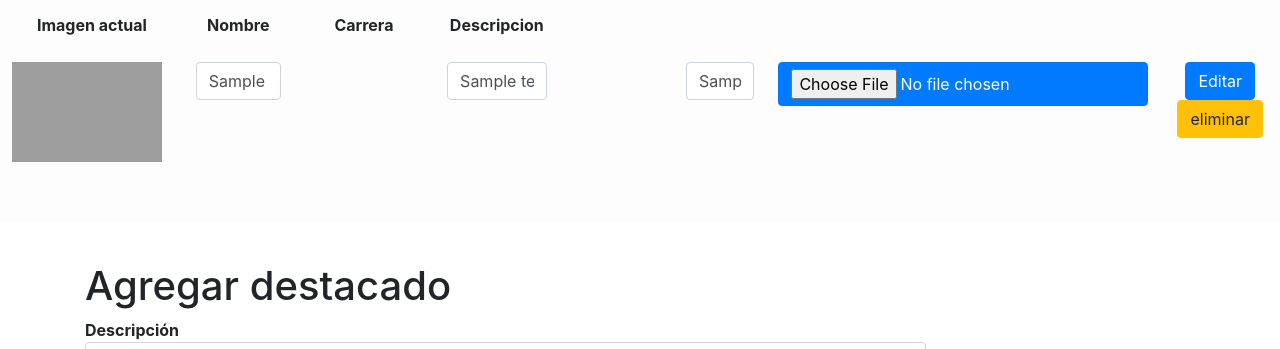
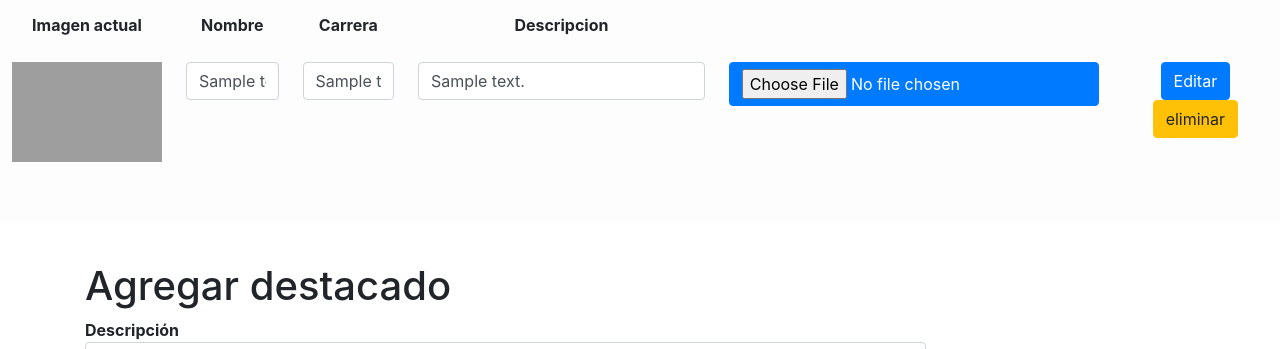
Before and after one commit to Kareem240/VinculacionITM, a PHP site: page /vinculacionitm/admin/vistas/ediDestacados.php in a window 1280 px wide. Shown: the part 72-421 px from the top of the page. Run offline with PHP 8.4, Linux system fonts and the light colour scheme; a user stored in the database is signed in; data comes from the database, SQL or seed files in the repository; tables that the repository leaves empty hold one stand-in row (values such as "Sample post"); data that the repository does not hold is empty; grey boxes are pictures that could not be loaded.

Commit message:
Cambios en destacados, no funcionan aun los botones

```diff
--- a/admin/vistas/ediDestacados.php
+++ b/admin/vistas/ediDestacados.php
@@ -15,46 +15,46 @@ $carru=$scrip->Desta();
 <table class="table table-light table-bordered-black">
     <tbody>
         <tr>
-            <th width="10%" class="text-center">Imagen actual</th>
-            <th width="10%" class="text-center">Nombre</th>
-            <th width="10%" class="text-center">Carrera</th>
-            <th width="10%" class="text-center">Descripcion</th>
+            <th width="5%" class="text-center">Imagen actual</th>
+            <th width="5%" class="text-center">Nombre</th>
+            <th width="5%" class="text-center">Carrera</th>
+            <th width="5%" class="text-center">Descripcion</th>
         </tr>
 
 <?php  while($row = $carru->fetch_assoc()){?>
   <tr>
         <form action="../includes/post.php" enctype="multipart/form-data" method="post">
-            <td width="15%">
-                <img src="../../<?php echo $row['dir'];?>"  width="150" height="100" >
+            <td width="1%">
+                <img src="../../<?php echo $row['dir    '];?>"  width="150" height="100" >
             </td>
             <td width="10%" class="text-center">
             <input class="form-control" placeholder="<?php echo  $row['text'];   ?>"  value="<?php echo  $row['text']; ?>" name="text" id="text" type="text" ></td>
-            <td width="15%" class="text-center">
+            <!--<td width="15%" class="text-center">-->
 
             <td width="10%" class="text-center">
             <input class="form-control" placeholder="<?php echo  $row['text'];   ?>"  value="<?php echo  $row['text']; ?>" name="text" id="text" type="text" ></td>
-            <td width="15%" class="text-center">
+            <!--<td width="15%" class="text-center">-->
 
-            <td width="10%" class="text-center">
+            <td width="30%" class="text-center">
             <input class="form-control" placeholder="<?php echo  $row['text'];   ?>"  value="<?php echo  $row['text']; ?>" name="text" id="text" type="text" ></td>
 
-            <td width="15%" class="text-center">
+            <td width="30%" class="text-center">
 				<input class="btn btn-primary"  name="imagen" id="imagen" type="file">
             </td>
 
 
 
-            <td width="10%" class="text-center">
+            <td width="15%" class="text-center">
                 <input type="hidden" name="id" id="id" value="<?php echo $row['id']?>">
                 <input type="hidden" name="dir" id="dir" value="<?php echo $row['dir']?>">
                     <button class="btn btn-primary"
                         name="btnAccion"
-                        value="editar"
+                        value="editarDesta"
                         type="submit">Editar
                     </button>
                     <button class="btn btn-warning"
                         name="btnAccion"
-                        value="eliminar"
+                        value="eliminarDesta"
                         type="submit">eliminar
                     </button>
                     <br><br><br><br>
@@ -63,11 +63,7 @@ $carru=$scrip->Desta();
 
 </td>
 
-
-
         <?php } ?>
-
-
 
     </tbody>
 </table>
```
Also changed, not shown: admin/includes/post.php (+28 -4 lines), assets/img/destacados/1.jpg (added).
